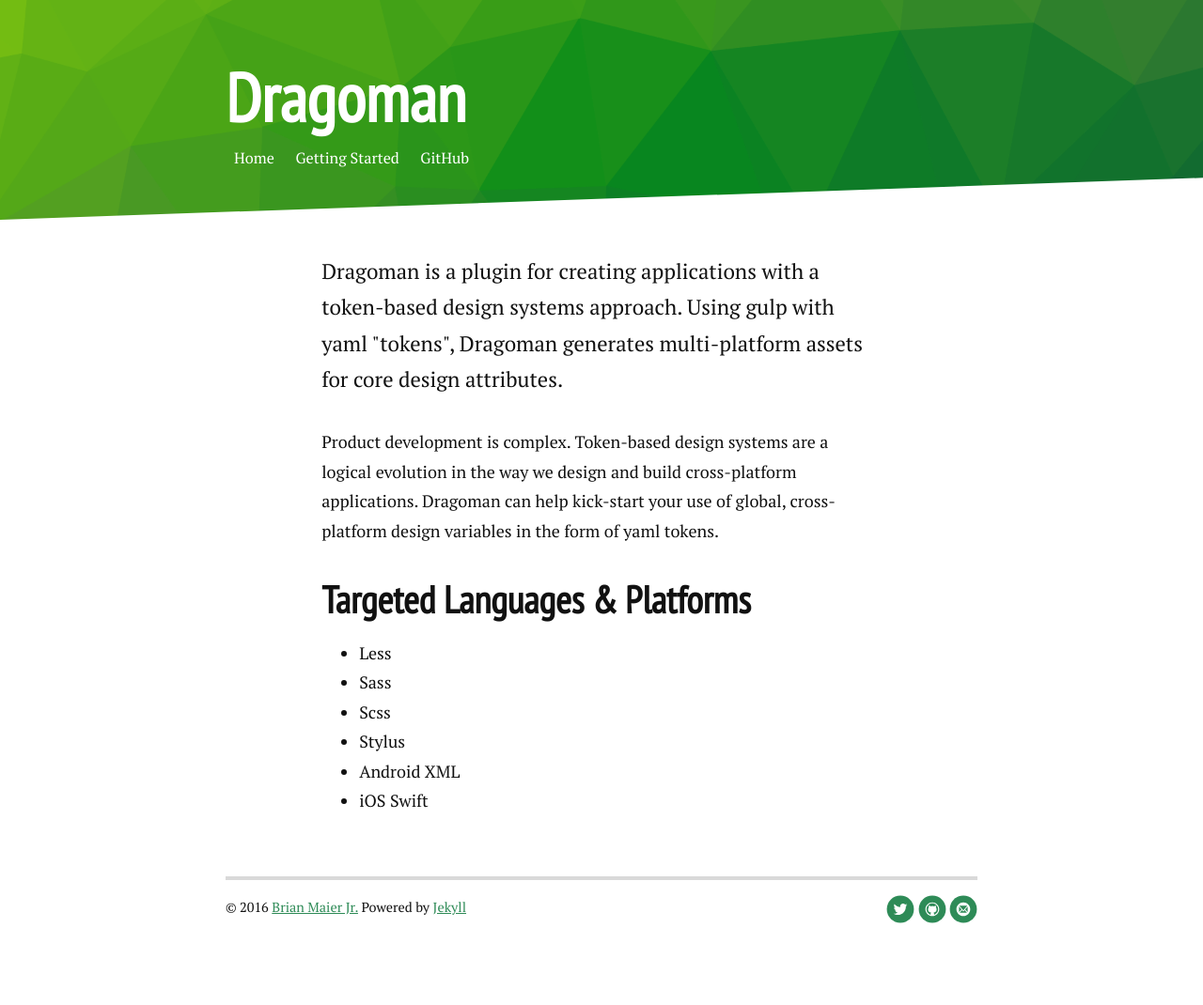
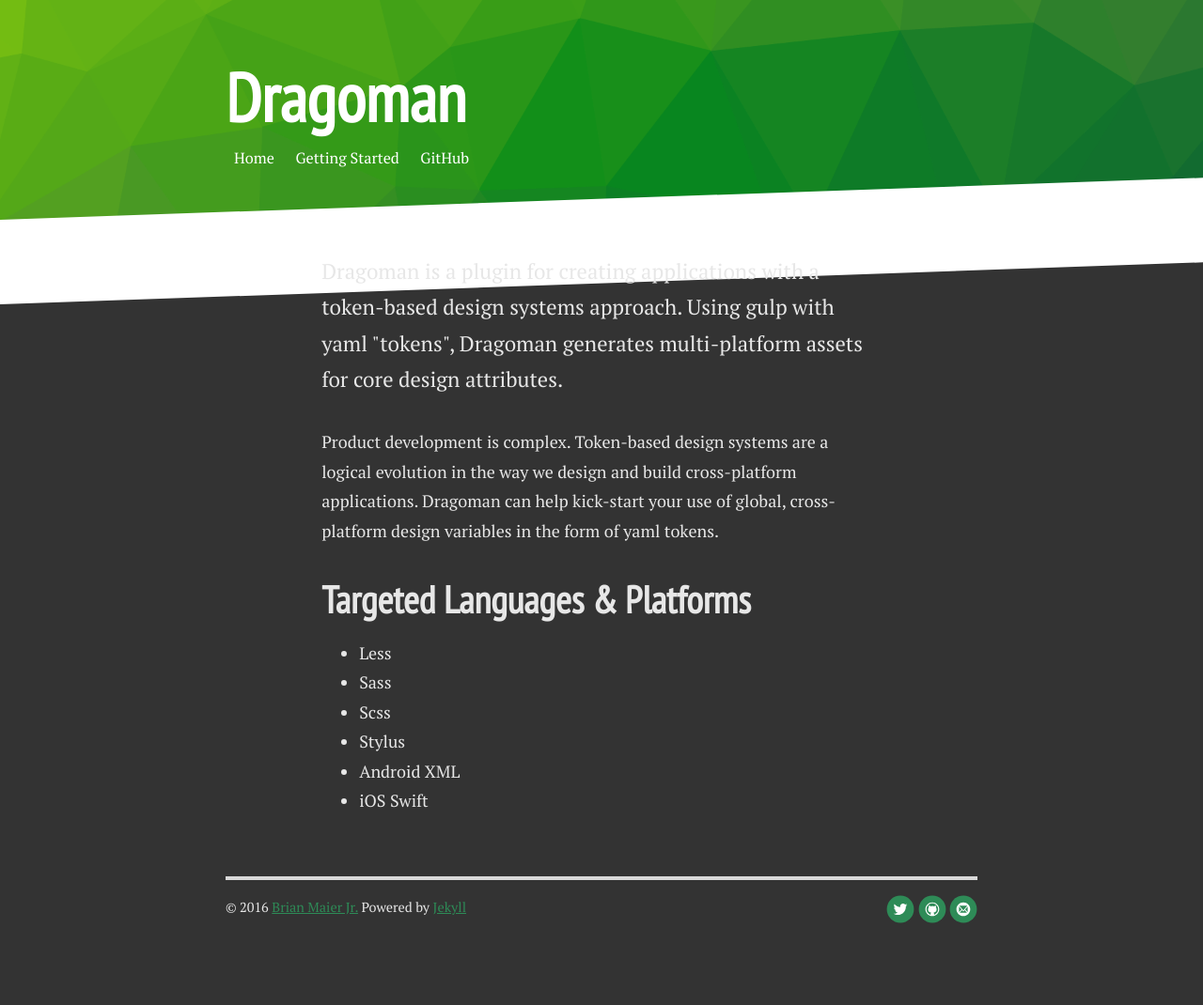
Before and after one commit to NateBaldwinDesign/dragoman, a Jekyll site: the page built from index.html, in a window 1280 px wide. Shown: the whole page at 94% size. Built offline with Jekyll 4.4.1, drawn with Linux system fonts in a browser that asks for light colours; nearby versions of some CDN libraries; the list of posts is cut into pages by our own code.

```diff
--- a/assets/scss/_config.scss
+++ b/assets/scss/_config.scss
@@ -22,7 +22,7 @@ $maroon:  #85144B;
 $white:  #fff;
 $silver: #e7e7e7;
 $grey:   #aaa;
-$darkgray: #333;
+$darkgrey: #333;
 $black:  #111;
 
 // Color variables
--- a/assets/scss/breakpoints/_mobileup.scss
+++ b/assets/scss/breakpoints/_mobileup.scss
@@ -15,7 +15,7 @@ body {
 	line-height: 1.75;
 	font-size: 112.5%; // 18px base font size
 	color: $silver;
-	background-color: $darkgrey;
+	background: $darkgrey;
 	overflow-x: hidden;
 	margin: 0;
 
```
Also changed, not shown: assets/css/style.css, 2 other files.
